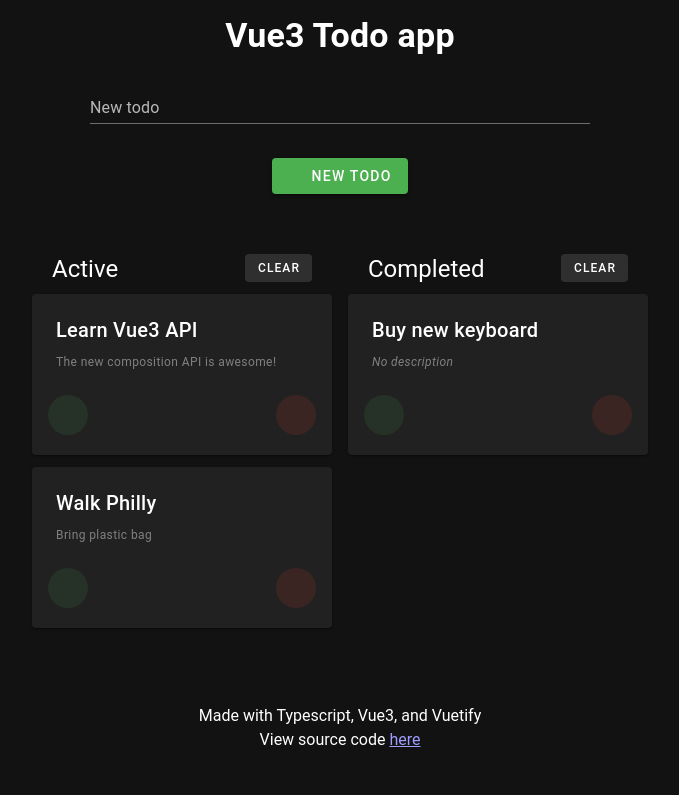
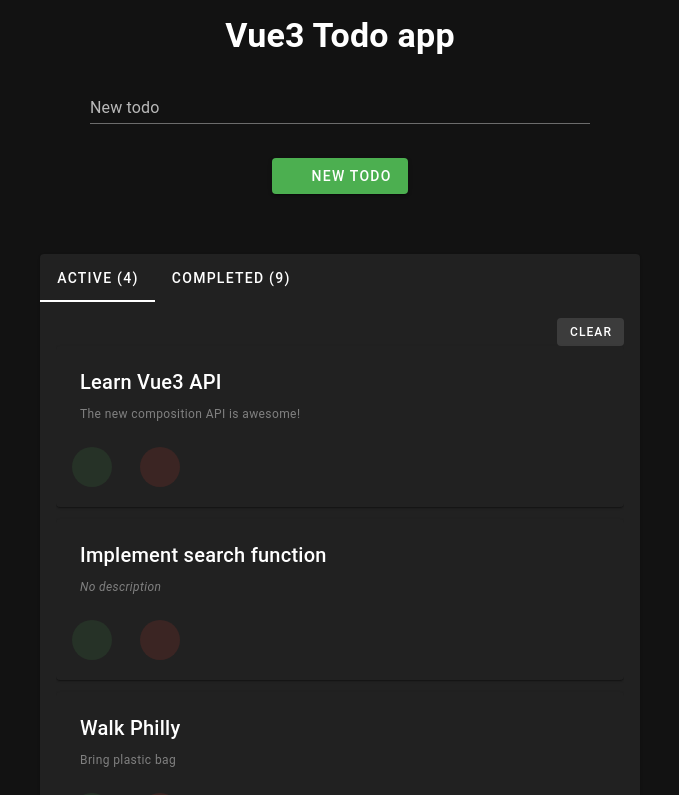
Before and after one commit to lucidkodo/vue3-todo, a Vue app in the folder buildable/: page / in a window 1280 px wide. Shown: the top 795 px of the page, without its empty margins (300-979 px from the left). Built offline with nearby package versions, Linux system fonts and the light colour scheme; the HTML template or start-up script is replaced by a standard one.

Commit message:
Implement pagination
- Rename TodoColumn to TodoTab

```diff
--- a/buildable/src/App.vue
+++ b/buildable/src/App.vue
@@ -8,20 +8,21 @@ const _inactiveTodos = data.filter((t) => t.isCompleted);
 
 <script setup lang="ts">
 import { ref } from 'vue';
+import { TodoItem } from './types';
 import TheForm from './components/TheForm.vue';
 import TheSnackbar from './components/TheSnackbar.vue';
-import TodoColumn from './components/TodoColumn.vue';
+import TodoTab from './components/TodoTab.vue';
 import TheFooter from './components/TheFooter.vue';
-import { TodoItem } from './types';
 
 const showSnackbar = ref<boolean>(false);
 const snackbarMsg = ref<string>('');
 const activeTodos = ref<TodoItem[]>(_activeTodos);
 const inactiveTodos = ref<TodoItem[]>(_inactiveTodos);
+const tab = ref<number>(0);
 
-function openSnackbar(msg?: string) {
+function openSnackbar(msg: string) {
   showSnackbar.value = true;
-  snackbarMsg.value = msg || '';
+  snackbarMsg.value = msg;
 }
 
 function closeSnackbar() {
@@ -56,6 +57,7 @@ function removeFromList(column: string, id: string) {
   const targetArray = column === 'active' ? activeTodos : inactiveTodos;
   const index = targetArray.value.findIndex((t) => t.id === id);
 
+  openSnackbar(`"${targetArray.value[index].title}" removed`);
   targetArray.value.splice(index, 1);
 }
 
@@ -74,22 +76,41 @@ function clearList(column: string) {
     <div class="text-h4 font-weight-bold">Vue3 Todo app</div>
     <TheForm @submit="handleSubmit" />
 
-    <div :class="$style.content">
-      <TodoColumn
+    <v-card :class="$style.slide">
+      <v-tabs v-model="tab">
+        <v-tab
+          v-for="(data, index) in [activeTodos, inactiveTodos]"
+          :key="index"
+          :value="index"
+        >
+          {{ index === 0 ? 'Active' : 'Completed' }}
+          ({{ data.length }})
+        </v-tab>
+      </v-tabs>
+
+      <v-card-text>
+        <v-window v-model="tab">
+          <v-window-item>
+            <TodoTab
               columnTitle="Active"
               :todos="activeTodos"
               @done="markAsDone"
               @delete="removeFromList('active', $event)"
               @clear="clearList('active')"
             />
-      <TodoColumn
+          </v-window-item>
+          <v-window-item>
+            <TodoTab
               columnTitle="Completed"
               :todos="inactiveTodos"
               @restore="restoreTodo"
               @delete="removeFromList('inactive', $event)"
               @clear="clearList('inactive')"
             />
-    </div>
+          </v-window-item>
+        </v-window>
+      </v-card-text>
+    </v-card>
   </v-container>
   <TheFooter />
   <TheSnackbar
@@ -100,11 +121,8 @@ function clearList(column: string) {
 </template>
 
 <style lang="scss" module>
-.content {
-  display: flex;
-  justify-content: center;
-  align-items: stretch;
-  flex-wrap: wrap;
+.slide {
+  max-width: 600px;
   margin: 60px auto 0;
 }
 </style>
--- a/buildable/src/components/TheFooter.vue
+++ b/buildable/src/components/TheFooter.vue
@@ -1,5 +1,5 @@
 <template>
-  <div class="text-center mb-10 px-5">
+  <div class="text-center my-10 px-5">
     Made with Typescript, Vue3, and Vuetify
     <br />
     View source code <a href="#" target="_blank">here</a>
--- a/buildable/src/components/TheSnackbar.vue
+++ b/buildable/src/components/TheSnackbar.vue
@@ -6,7 +6,6 @@ import { toRefs } from 'vue';
 
 interface SnackbarProps {
   displaySnack: boolean;
-  timeout?: number;
   message?: string;
 }
 
@@ -18,7 +17,7 @@ interface SnackbarEmission {
  * Define snackbar properties and event emission
  */
 const props = defineProps<SnackbarProps>();
-const { displaySnack, timeout, message } = toRefs(props);
+const { displaySnack, message } = toRefs(props);
 const emit = defineEmits<SnackbarEmission>();
 </script>
 
@@ -30,10 +29,9 @@ const emit = defineEmits<SnackbarEmission>();
     <v-snackbar
       v-bind:model-value="displaySnack"
       v-on:update:model-value="emit('close')"
-      :timeout="timeout || 2000"
+      timeout="2000"
     >
-      {{ message || 'Default popup' }}
-
+      {{ message }}
       <template v-slot:actions>
         <v-btn color="blue" variant="text" @click="emit('close')">OK</v-btn>
       </template>
--- a/buildable/src/components/TodoCard.vue
+++ b/buildable/src/components/TodoCard.vue
@@ -10,12 +10,20 @@ const emit = defineEmits<TodoEvent>();
 </script>
 
 <template>
-  <v-card class="mx-auto py-3 px-2 mb-3" width="300" variant="elevated">
-    <v-card-title>{{ todo.title }}</v-card-title>
-    <v-card-text :class="['text-caption', !todo.desc && 'no-desc']">
+  <v-card class="mx-auto py-3 px-2 mb-3" variant="elevated">
+    <v-card-title :class="todo.isCompleted && 'cross-off'">
+      {{ todo.title }}
+    </v-card-title>
+    <v-card-text
+      :class="[
+        'text-caption',
+        { 'no-desc': !todo.desc },
+        { 'cross-off': todo.isCompleted },
+      ]"
+    >
       {{ todo.desc || 'No description' }}
     </v-card-text>
-    <v-card-actions class="justify-space-between">
+    <v-card-actions>
       <v-btn
         v-if="!todo.isCompleted"
         color="green"
@@ -33,6 +41,7 @@ const emit = defineEmits<TodoEvent>();
         @click="emit('restore', todo.id)"
       />
       <v-btn
+        class="ml-5"
         color="red"
         variant="tonal"
         icon="mdi-delete-outline"
@@ -44,6 +53,10 @@ const emit = defineEmits<TodoEvent>();
 </template>
 
 <style lang="scss">
+.cross-off {
+  text-decoration: line-through;
+}
+
 .text-caption {
   color: gray;
 }
--- a/buildable/src/components/TodoColumn.vue
+++ /dev/null
@@ -1,74 +0,0 @@
-<script setup lang="ts">
-import {
-  TodoItem,
-  // ColumnEvent
-} from '../types';
-import TodoCard from './TodoCard.vue';
-
-defineProps({
-  columnTitle: { type: String, required: true },
-  todos: { type: Array<TodoItem>, required: true },
-});
-
-/**
- * Registering event using defineEmits is showing warning upon emission,
- * not sure why.
- */
-// const emit = defineEmits<ColumnEvent>();
-const emit = defineEmits(['done', 'restore', 'delete', 'clear']);
-
-function propagateDoneEvent(id: string) {
-  emit('done', id);
-}
-
-function propagateRestoreEvent(id: string) {
-  emit('restore', id);
-}
-
-function propagateDeleteEvent(id: string) {
-  emit('delete', id);
-}
-
-function clearTodoList() {
-  emit('clear');
-}
-</script>
-
-<template>
-  <div :class="$style.cardColumn">
-    <div :class="['d-flex justify-space-between px-7', $style.titleGroup]">
-      <div class="text-h5">{{ columnTitle }}</div>
-      <v-btn size="small" variant="tonal" @click="clearTodoList">Clear</v-btn>
-    </div>
-    <div v-if="todos.length" class="pa-2 text-left">
-      <TodoCard
-        v-for="(todo, index) in todos"
-        :key="index"
-        :todo="todo"
-        @done="propagateDoneEvent"
-        @restore="propagateRestoreEvent"
-        @delete="propagateDeleteEvent"
-      />
-    </div>
-    <v-card
-      v-else
-      :class="['text-body-2 ma-2  no-desc', $style.clearedText]"
-      text="All cleared 🎉"
-    />
-  </div>
-</template>
-
-<style lang="scss" module>
-.cardColumn {
-  margin-bottom: 40px;
-}
-
-.titleGroup {
-  width: 100%;
-}
-
-.clearedText {
-  width: 300px;
-  margin-top: 30px;
-}
-</style>
--- /dev/null
+++ b/buildable/src/components/TodoTab.vue
@@ -0,0 +1,71 @@
+<script setup lang="ts">
+import { ref, computed } from 'vue';
+import { TodoItem } from '../types';
+import TodoCard from './TodoCard.vue';
+
+const props = defineProps({
+  columnTitle: { type: String, required: true },
+  todos: { type: Array<TodoItem>, required: true },
+});
+
+const emit = defineEmits(['done', 'restore', 'delete', 'clear']);
+const currentPage = ref<number>(1);
+const itemsPerPage = 5;
+
+const paginatedItems = computed(() => {
+  const chunkStart = (currentPage.value - 1) * itemsPerPage;
+  const chunkEnd = chunkStart + itemsPerPage;
+
+  return props.todos.slice(chunkStart, chunkEnd);
+});
+
+const pagesAvailable = computed(() => {
+  return Math.ceil(props.todos.length / itemsPerPage);
+});
+
+function propagateDoneEvent(id: string) {
+  emit('done', id);
+}
+
+function propagateRestoreEvent(id: string) {
+  emit('restore', id);
+}
+
+function propagateDeleteEvent(id: string) {
+  emit('delete', id);
+}
+
+function clearTodoList() {
+  emit('clear');
+}
+</script>
+
+<template>
+  <div class="text-right">
+    <v-btn size="small" variant="tonal" @click="clearTodoList">Clear</v-btn>
+  </div>
+  <div>
+    <div v-if="paginatedItems.length" class="text-left">
+      <TodoCard
+        v-for="(todo, index) in paginatedItems"
+        :key="index"
+        :todo="todo"
+        @done="propagateDoneEvent"
+        @restore="propagateRestoreEvent"
+        @delete="propagateDeleteEvent"
+      />
+      <v-pagination
+        v-model="currentPage"
+        class="text-center max-width my-4"
+        size="small"
+        total-visible="3"
+        :length="pagesAvailable"
+      />
+    </div>
+    <v-card
+      v-else
+      :class="['text-body-2 ma-2 no-desc']"
+      text="All cleared 🎉"
+    />
+  </div>
+</template>
--- a/buildable/src/helper.ts
+++ b/buildable/src/helper.ts
@@ -26,9 +26,69 @@ export function getDefaultTodos(): TodoItem[] {
     },
     {
       id: '3-' + uniqueId(),
+      title: 'Implement search function',
+      desc: '',
+      isCompleted: false,
+    },
+    {
+      id: '4-' + uniqueId(),
       title: 'Walk Philly',
       desc: 'Bring plastic bag',
       isCompleted: false,
     },
+    {
+      id: '5-' + uniqueId(),
+      title: 'Create custom color scheme',
+      desc: 'For both light and dark themes',
+      isCompleted: false,
+    },
+    {
+      id: '6-' + uniqueId(),
+      title: 'Update repo README',
+      desc: 'Should include detailed instructions for running the application (both package manager & docker)',
+      isCompleted: true,
+    },
+    {
+      id: '7-' + uniqueId(),
+      title: 'Deploy app',
+      desc: '',
+      isCompleted: true,
+    },
+    {
+      id: '8-' + uniqueId(),
+      title: 'Implement pagination',
+      desc: 'because i overlooked the requirement.',
+      isCompleted: true,
+    },
+    {
+      id: '9-' + uniqueId(),
+      title: 'Define components in different styles',
+      desc: 'Vue2 style, setup, script setup, event & props registrations.',
+      isCompleted: true,
+    },
+    {
+      id: '10-' + uniqueId(),
+      title: 'Play with Snackbar',
+      desc: '',
+      isCompleted: true,
+    },
+    {
+      id: '11-' + uniqueId(),
+      title: 'Implement UI library',
+      desc: 'Vuetify is like MUI but Vue.',
+      isCompleted: true,
+    },
+    {
+      id: '12-' + uniqueId(),
+      title: 'Dockerize app',
+      desc: 'So developers can run the same source code as indended',
+      isCompleted: true,
+    },
+    {
+      id: '13-' + uniqueId(),
+      title: 'Bundle app with Vite',
+      desc: '',
+      isCompleted: true,
+    },
   ];
 }
```
Lines whose indentation alone changed are shown as unchanged.
